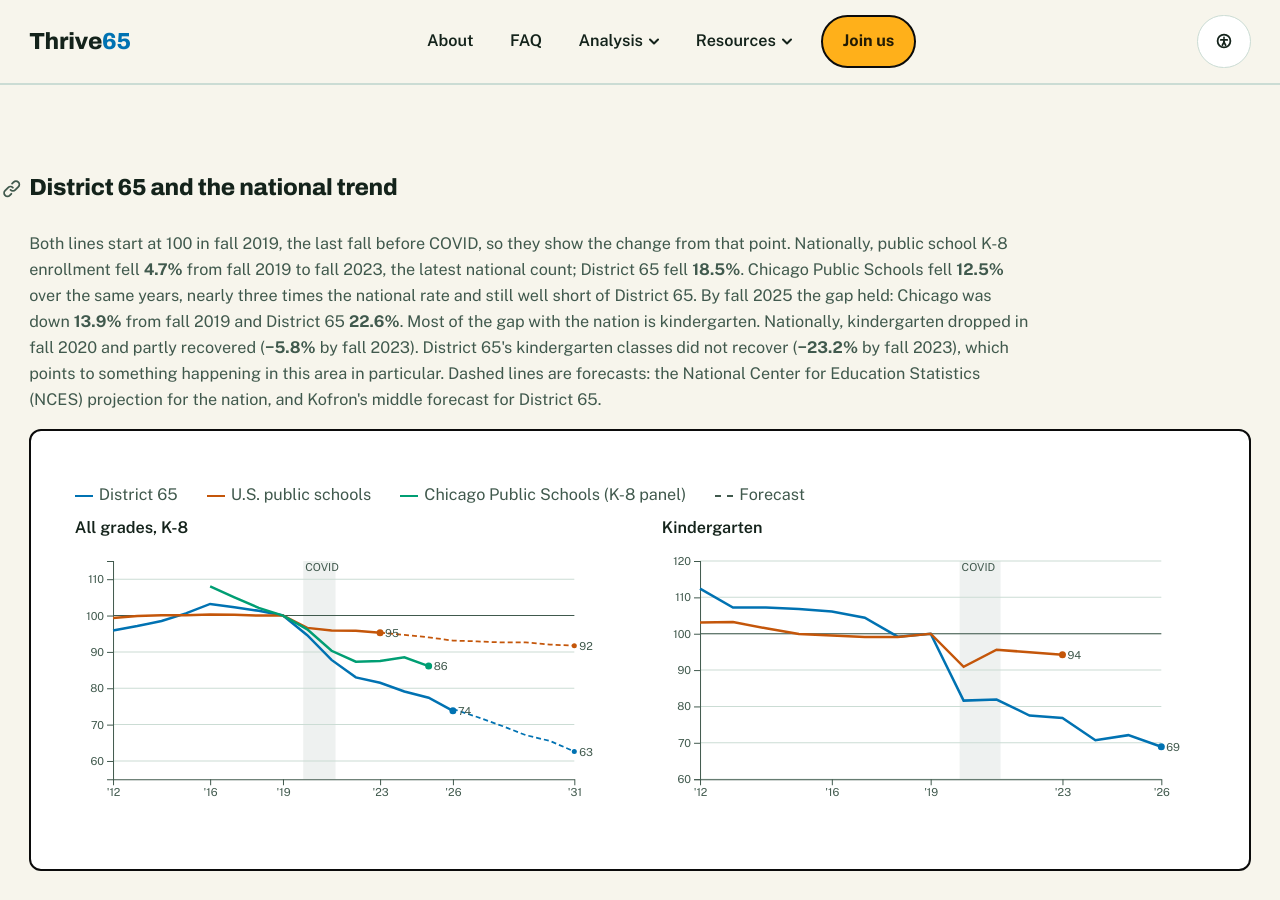
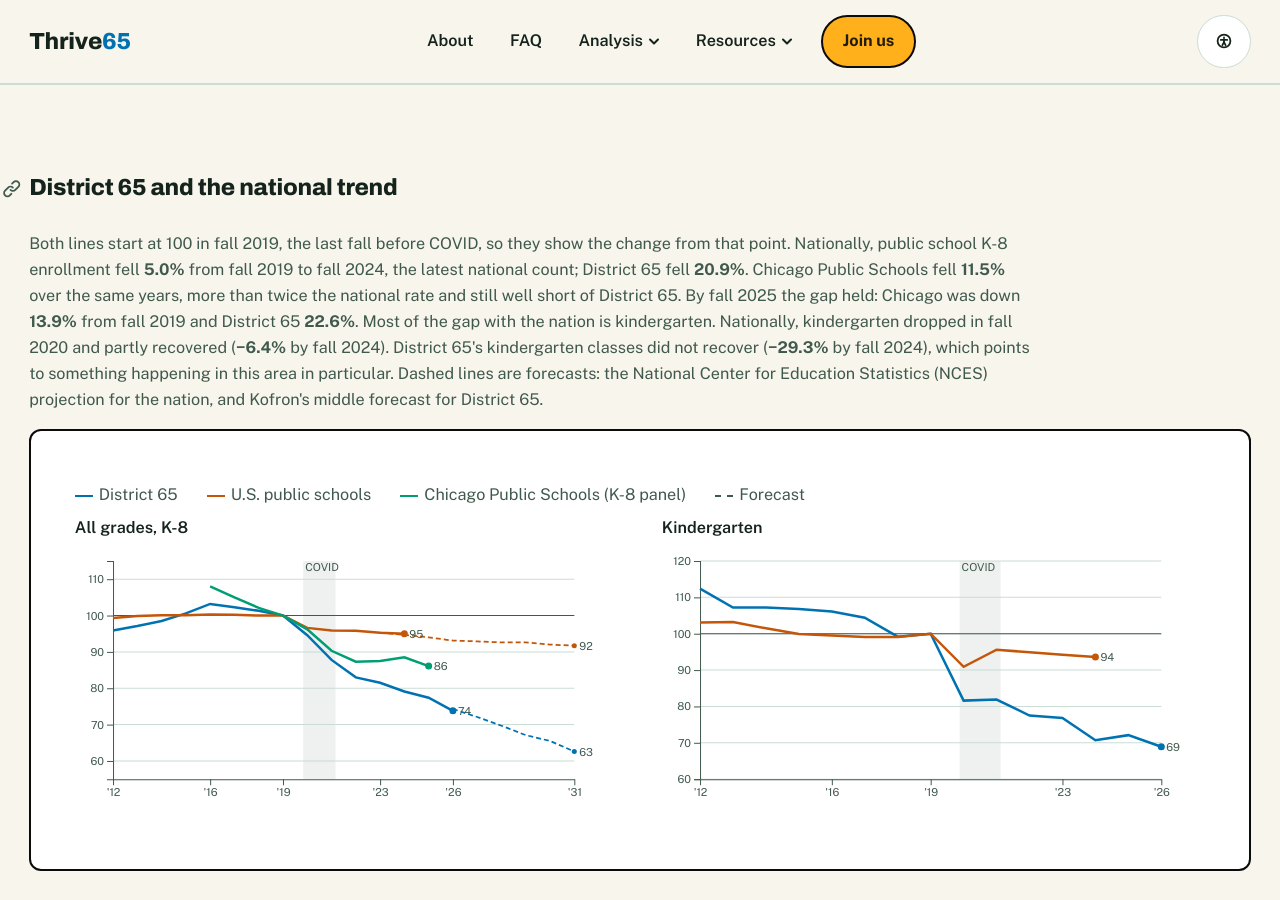
Before and after one commit to Thrive65/thrive65-site, a Jekyll site: the page built from analysis/enrollment.md, in a window 1280 px wide and 900 px high, scrolled down 1410 px. Built offline with Jekyll 4.4.1, drawn with Linux system fonts in a browser that asks for light colours.

Commit message:
Update national comparison to fall 2024 (NCES Digest 2025)
Co-Authored-By: Claude Opus 5.5 <noreply@anthropic.com>
Claude-Session: https://claude.ai/code/session_01SmpF7gL57aNoLck87onHpj

```diff
--- a/analysis/enrollment.md
+++ b/analysis/enrollment.md
@@ -26,7 +26,7 @@ wide: true
 <p class="lede">Enrollment fell nationally after 2020, but District 65's drop has been steeper than the national average and steeper than every peer district the district has used for comparison.</p>
 
 <h3 id="national">District 65 and the national trend</h3>
-<p class="note" id="national-takeaway">Both lines start at 100 in fall 2019, the last fall before COVID, so they show the change from that point. Nationally, public school K-8 enrollment fell <b data-draw="nt-us">—</b> from fall 2019 to fall 2023, the latest national count; District 65 fell <b data-draw="nt-d65">—</b>. Chicago Public Schools fell <b data-draw="nt-cps">—</b> over the same years, nearly three times the national rate and still well short of District 65. By fall 2025 the gap held: Chicago was down <b data-draw="nt-cps25">—</b> from fall 2019 and District 65 <b data-draw="nt-d6525">—</b>. Most of the gap with the nation is kindergarten. Nationally, kindergarten dropped in fall 2020 and partly recovered (<b data-draw="nt-usk">—</b> by fall 2023). District 65's kindergarten classes did not recover (<b data-draw="nt-d65k">—</b> by fall 2023), which points to something happening in this area in particular. Dashed lines are forecasts: the National Center for Education Statistics (NCES) projection for the nation, and Kofron's middle forecast for District 65.</p>
+<p class="note" id="national-takeaway">Both lines start at 100 in fall 2019, the last fall before COVID, so they show the change from that point. Nationally, public school K-8 enrollment fell <b data-draw="nt-us">—</b> from fall 2019 to fall 2024, the latest national count; District 65 fell <b data-draw="nt-d65">—</b>. Chicago Public Schools fell <b data-draw="nt-cps">—</b> over the same years, more than twice the national rate and still well short of District 65. By fall 2025 the gap held: Chicago was down <b data-draw="nt-cps25">—</b> from fall 2019 and District 65 <b data-draw="nt-d6525">—</b>. Most of the gap with the nation is kindergarten. Nationally, kindergarten dropped in fall 2020 and partly recovered (<b data-draw="nt-usk">—</b> by fall 2024). District 65's kindergarten classes did not recover (<b data-draw="nt-d65k">—</b> by fall 2024), which points to something happening in this area in particular. Dashed lines are forecasts: the National Center for Education Statistics (NCES) projection for the nation, and Kofron's middle forecast for District 65.</p>
 <div class="card">
   <div class="legend"><span><span class="sw" data-draw="lg-nd"></span>District 65</span><span><span class="sw" data-draw="lg-nu"></span>U.S. public schools</span><span><span class="sw" data-draw="lg-nc"></span>Chicago Public Schools (K-8 panel)</span><span><span class="sw" style="border-top-style:dashed;border-top-color:var(--color-fg-muted)"></span>Forecast</span></div>
   <div class="nat-grid">
@@ -199,7 +199,7 @@ wide: true
     <li>Birth counts are from the Cook County Department of Public Health's Suburban Cook County birth data reports (2015 and 2017-2023), for the City of Evanston, weighted by the kindergarten birthday cutoff and scaled up 8% for the Skokie part of the district. Earlier births are from the Kofron study.</li>
     <li>School counts in fall 2026 reflect new boundaries: Foster opened and Kingsley and Bessie Rhodes closed. Changes at the redraw are mostly students reassigned to new schools.</li>
     <li>Feeder patterns are taken from the district's 2026-27 attendance boundaries: every elementary area falls within one middle school area. November 6 proposal boundaries are from the district's published proposal map.</li>
-    <li>National figures are U.S. public school enrollment from the National Center for Education Statistics: Digest of Education Statistics 2024, table 203.10 (actual counts through fall 2023; K-8 excludes prekindergarten), and Digest 2022, table 105.30 (projections to fall 2031, made in December 2022 and applied here as percent change from the fall 2023 actual). These are the same national data behind recent New York Times coverage of falling enrollment.</li>
+    <li>National figures are U.S. public school enrollment from the National Center for Education Statistics: Digest of Education Statistics 2025, table 203.10 (actual counts through fall 2024, the latest published; K-8 excludes prekindergarten), and Digest 2022, table 105.30 (projections to fall 2031, made in December 2022 and applied here as percent change from the fall 2023 actual). These are the same national data behind recent New York Times coverage of falling enrollment.</li>
     <li>Chicago Public Schools figures are fall K-8 enrollment from the CPS FY2027 Budget, Appendix A (the "Elementary Schools (K-8)" row, which leaves out school-based pre-K). CPS reported a further drop to 304,687 students in all grades in fall 2026, but has not yet published the K-8 breakdown for that year.</li>
     <li>Nearby and peer district figures are total enrollment, including pre-K, from the Illinois State Board of Education's Illinois Report Card public data sets for 2019 (school year 2018-19) and 2026 (school year 2025-26). "Nearby" is the North Shore, Skokie-area, Northbrook and Glenview elementary districts plus Oak Park 97 and the two Berwyn districts. Peer districts are those District 65 compared itself with in the SDRP III school-closure scenario memo for the Dec. 1, 2025 special board meeting (Comm Cons SD 59, Wheeling 21, Oak Park 97, Joliet 86, Orland 135, Schaumburg 54, Palatine 15, Arlington Heights 25, Crystal Lake 47) and the Sept. 14, 2026 Financial Sustainability presentation (CCSD 59, Des Plaines CCSD 62, Palatine 15, Woodridge 68, North Shore 112, Orland 135, DuPage County SD 45). The Cook County ranking covers every Cook County elementary (K-8) district that had at least 1,500 students in 2018-19. The Evanston RoundTable has reported District 65's decline as the steepest among 21 nearby K-8 districts; that holds for this nearby group apart from very small Avoca 37, but not county-wide.</li>
     <li>Census figures are from the 2020 decennial census, apportioned to attendance areas by block group.</li>
--- a/assets/data/enrollment/national_k8.csv
+++ b/assets/data/enrollment/national_k8.csv
@@ -11,7 +11,7 @@ year,us_k8,us_k,us_k8_projected,cps_k8
 2021-22,32587,3554,,210278
 2022-23,32543,3526,,203308
 2023-24,32373,3501,32373,203714
-2024-25,,,32163,206049
+2024-25,32270,3479,32163,206049
 2025-26,,,31941,200501
 2026-27,,,31636,
 2027-28,,,31550,
--- a/assets/js/enrollment-dashboard.js
+++ b/assets/js/enrollment-dashboard.js
@@ -531,7 +531,7 @@ dash.calc('national_compare', {
 dash.calc('national_summary', {
   inputs: ['national_compare'],
   fn: (rows) => {
-    const r = rows.find((d) => d.year === '2023-24');
+    const r = rows.find((d) => d.year === '2024-25');
     const c = (v) => Math.round((v - 100) * 10) / 10;
     const r25 = rows.find((d) => d.year === '2025-26');
     return [{ d65_k8_chg: c(r.d65_k8_idx), us_k8_chg: c(r.us_k8_idx), d65_k_chg: c(r.d65_k_idx), us_k_chg: c(r.us_k_idx),
```
